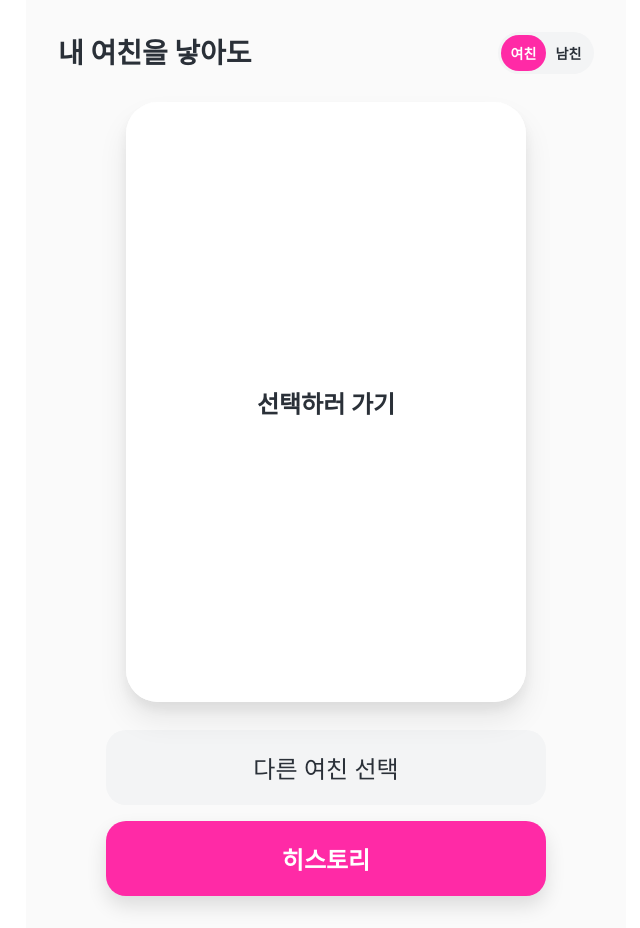
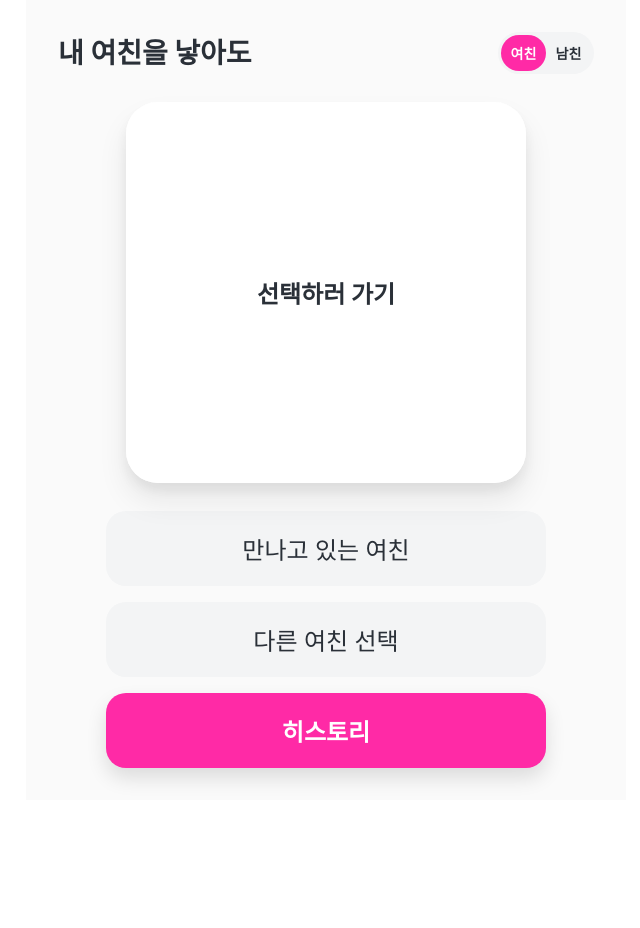
Before and after one commit to gf-plz/gf-plz-FE, a React (Vite) app: page / in a window 1280 px wide. Shown: the whole page, without its empty margins (314-954 px from the left). After the commit the page ends 800 px from the top, so only its background shows below. Built offline with nearby package versions, Linux system fonts and the light colour scheme; no server answers.

Commit message:
feat: 만나고 있는 여친 버튼 추가

```diff
--- a/src/pages/main/MainPage.tsx
+++ b/src/pages/main/MainPage.tsx
@@ -14,8 +14,7 @@ const PROFILE_CONTENT = {
     gender: "FEMALE",
     name: "지은",
     description: "밝고 활발한 성격의 여자친구",
-    imageUrl:
-      "https://images.unsplash.com/photo-1479936343636-73cdc5aae0c3?auto=format&fit=crop&w=600&q=80",
+    imageUrl: "https://images.unsplash.com/photo-1479936343636-73cdc5aae0c3?auto=format&fit=crop&w=600&q=80",
     imageAlt: "카페 창가에서 미소짓는 여성",
   },
   male: {
@@ -25,8 +24,7 @@ const PROFILE_CONTENT = {
     gender: "MALE",
     name: "도윤",
     description: "다정하고 듬직한 남자친구",
-    imageUrl:
-      "https://images.unsplash.com/photo-1504593811423-6dd665756598?auto=format&fit=crop&w=600&q=80",
+    imageUrl: "https://images.unsplash.com/photo-1504593811423-6dd665756598?auto=format&fit=crop&w=600&q=80",
     imageAlt: "선명한 배경 앞에서 포즈를 취한 남성",
   },
 } as const;
@@ -55,21 +53,14 @@ const MainPage = () => {
 
   const handleProfileClick = () => {
     if (recent) {
-      navigate(
-        { pathname: ROUTES.MY_GIRL, search: `?id=${recent.characterId}` },
-        { state: recent }
-      );
+      navigate({ pathname: ROUTES.MY_GIRL, search: `?id=${recent.characterId}` }, { state: recent });
     }
   };
 
   return (
     <PageWrapper>
       <Inner>
-        <HeaderSection
-          gender={gender}
-          setGender={handleGenderChange}
-          profileContent={PROFILE_CONTENT}
-        />
+        <HeaderSection gender={gender} setGender={handleGenderChange} profileContent={PROFILE_CONTENT} />
         <ProfileCard profile={recent} onClick={handleProfileClick} />
         <ButtonGroup gender={gender} accent={accent} />
       </Inner>
@@ -80,14 +71,17 @@ const MainPage = () => {
 const PageWrapper = styled.div`
   display: flex;
   justify-content: center;
+  height: 100vh;
   padding: ${({ theme }) => theme.spacing[8]};
   background-color: ${({ theme }) => theme.colors.background};
+  box-sizing: border-box;
 `;
 
 const Inner = styled.section`
   display: flex;
   flex-direction: column;
   width: 100%;
+  height: 100%;
   gap: ${({ theme }) => theme.spacing[7]};
 `;
 
--- a/src/pages/main/components/ButtonGroup.tsx
+++ b/src/pages/main/components/ButtonGroup.tsx
@@ -13,23 +13,28 @@ export const ButtonGroup = ({ gender, accent }: ButtonGroupProps) => {
 
   return (
     <Container>
-      <GhostButton
+      <Button
         type="button"
-        onClick={() =>
-          navigate({ pathname: ROUTES.SELECT, search: `?gender=${gender}` })
-        }
+        variant="ghost"
+        onClick={() => navigate({ pathname: ROUTES.SELECT, search: `?gender=${gender}` })}
+      >
+        {gender === "male" ? "만나고 있는 남친" : "만나고 있는 여친"}
+      </Button>
+      <Button
+        type="button"
+        variant="ghost"
+        onClick={() => navigate({ pathname: ROUTES.SELECT, search: `?gender=${gender}` })}
       >
         {gender === "male" ? "다른 남친 선택" : "다른 여친 선택"}
-      </GhostButton>
-      <PrimaryButton
+      </Button>
+      <Button
         type="button"
+        variant="primary"
         $accent={accent}
-        onClick={() =>
-          navigate({ pathname: ROUTES.HISTORY, search: `?gender=${gender}` })
-        }
+        onClick={() => navigate({ pathname: ROUTES.HISTORY, search: `?gender=${gender}` })}
       >
         히스토리
-      </PrimaryButton>
+      </Button>
     </Container>
   );
 };
@@ -45,42 +50,38 @@ const Container = styled.div`
   gap: ${({ theme }) => theme.spacing[4]};
 `;
 
-const GhostButton = styled.button`
+type ButtonProps = {
+  variant: "ghost" | "primary";
+  $accent?: string;
+};
+
+const Button = styled.button<ButtonProps>`
   width: 100%;
   border: none;
   border-radius: 20px;
   padding: ${({ theme }) => theme.spacing[5]};
-  background-color: ${({ theme }) => theme.colors.gray[20]};
-  color: ${({ theme }) => theme.colors.text.default};
   font-size: 1.5rem;
-  font-weight: ${({ theme }) => theme.typography.fontWeight.medium};
+  font-weight: ${({ theme, variant }) =>
+    variant === "primary" ? theme.typography.fontWeight.bold : theme.typography.fontWeight.medium};
   text-align: center;
   cursor: pointer;
-  transition: background-color 0.2s ease, transform 0.2s ease;
+  transition: all 0.2s ease;
 
-  &:hover {
-    background-color: ${({ theme }) => theme.colors.gray[40]};
-    transform: translateY(-2px);
-  }
-`;
-
-const PrimaryButton = styled.button<{ $accent: string }>`
-  width: 100%;
-  border: none;
-  border-radius: 20px;
-  padding: ${({ theme }) => theme.spacing[5]};
-  background-color: ${({ $accent }) => $accent};
-  color: ${({ theme }) => theme.colors.text.white};
-  font-size: 1.5rem;
-  font-weight: ${({ theme }) => theme.typography.fontWeight.bold};
-  text-align: center;
-  cursor: pointer;
-  box-shadow: 0 10px 20px rgba(0, 0, 0, 0.12);
-  transition: transform 0.2s ease, box-shadow 0.2s ease;
+  /* Ghost variant styles */
+  background-color: ${({ theme, variant, $accent }) => (variant === "primary" ? $accent : theme.colors.gray[20])};
+  color: ${({ theme, variant }) => (variant === "primary" ? theme.colors.text.white : theme.colors.text.default)};
+  box-shadow: ${({ variant }) => (variant === "primary" ? "0 10px 20px rgba(0, 0, 0, 0.12)" : "none")};
 
   &:hover {
     transform: translateY(-2px);
-    box-shadow: 0 14px 24px rgba(0, 0, 0, 0.25);
-    filter: brightness(0.9);
+    ${({ theme, variant }) =>
+      variant === "primary"
+        ? `
+        box-shadow: 0 14px 24px rgba(0, 0, 0, 0.25);
+        filter: brightness(0.9);
+      `
+        : `
+        background-color: ${theme.colors.gray[40]};
+      `}
   }
 `;
--- a/src/pages/main/components/ProfileCard.tsx
+++ b/src/pages/main/components/ProfileCard.tsx
@@ -30,41 +30,38 @@ const Container = styled.div`
   position: relative;
   width: 100%;
   max-width: 400px;
-  height: 100%;
+  display: flex;
+  flex-direction: column;
+  flex: 1;
   border-radius: 32px;
   overflow: hidden;
   background-color: ${({ theme }) => theme.colors.gray[0]};
-  box-shadow: 0 18px 30px rgba(25, 25, 25, 0.08),
-    0 8px 12px rgba(25, 25, 25, 0.06);
+  box-shadow: 0 18px 30px rgba(25, 25, 25, 0.08), 0 8px 12px rgba(25, 25, 25, 0.06);
   margin: 0 auto;
   cursor: pointer;
   transition: transform 0.2s ease, box-shadow 0.2s ease;
 
   &:hover {
     transform: translateY(-4px) scale(1.01);
-    box-shadow: 0 22px 36px rgba(25, 25, 25, 0.12),
-      0 12px 18px rgba(25, 25, 25, 0.08);
+    box-shadow: 0 22px 36px rgba(25, 25, 25, 0.12), 0 12px 18px rgba(25, 25, 25, 0.08);
   }
 `;
 
 const ProfileImageWrapper = styled.div`
   position: relative;
   width: 100%;
-  height: 600px;
+  flex: 1;
+  display: flex;
+  flex-direction: column;
   background-color: #fff;
 `;
 
 const ProfileImage = styled.img`
   width: 100%;
-  height: 85%;
+  height: 100%;
   object-fit: cover;
   display: block;
-  mask-image: linear-gradient(
-    to bottom,
-    rgba(0, 0, 0, 1) 0%,
-    rgba(0, 0, 0, 1) 70%,
-    rgba(0, 0, 0, 0) 100%
-  );
+  mask-image: linear-gradient(to bottom, rgba(0, 0, 0, 1) 0%, rgba(0, 0, 0, 1) 70%, rgba(0, 0, 0, 0) 100%);
 `;
 
 const Description = styled.div`
--- a/src/pages/select/components/SelectCard.tsx
+++ b/src/pages/select/components/SelectCard.tsx
@@ -4,19 +4,21 @@ type SelectCardProps = {
   imageUrl: string;
   name: string;
   description: string;
-  onClick: () => void;
 };
 
 export const SelectCard = ({
   imageUrl,
   name,
   description,
-  onClick,
 }: SelectCardProps) => {
   return (
-    <Container onClick={onClick}>
+    <Container>
       <ImageSection>
-        <CardImage src={imageUrl} alt={name} />
+        {imageUrl ? (
+          <CardImage src={imageUrl} alt={name} />
+        ) : (
+          <PlaceholderImage />
+        )}
       </ImageSection>
 
       <ContentSection>
@@ -74,6 +76,12 @@ const CardImage = styled.img`
   display: block;
 `;
 
+const PlaceholderImage = styled.div`
+  width: 100%;
+  height: 100%;
+  background-color: ${({ theme }) => theme.colors.gray[30]};
+`;
+
 const ContentSection = styled.div`
   padding: ${({ theme }) => theme.spacing[4]};
   display: flex;
```
